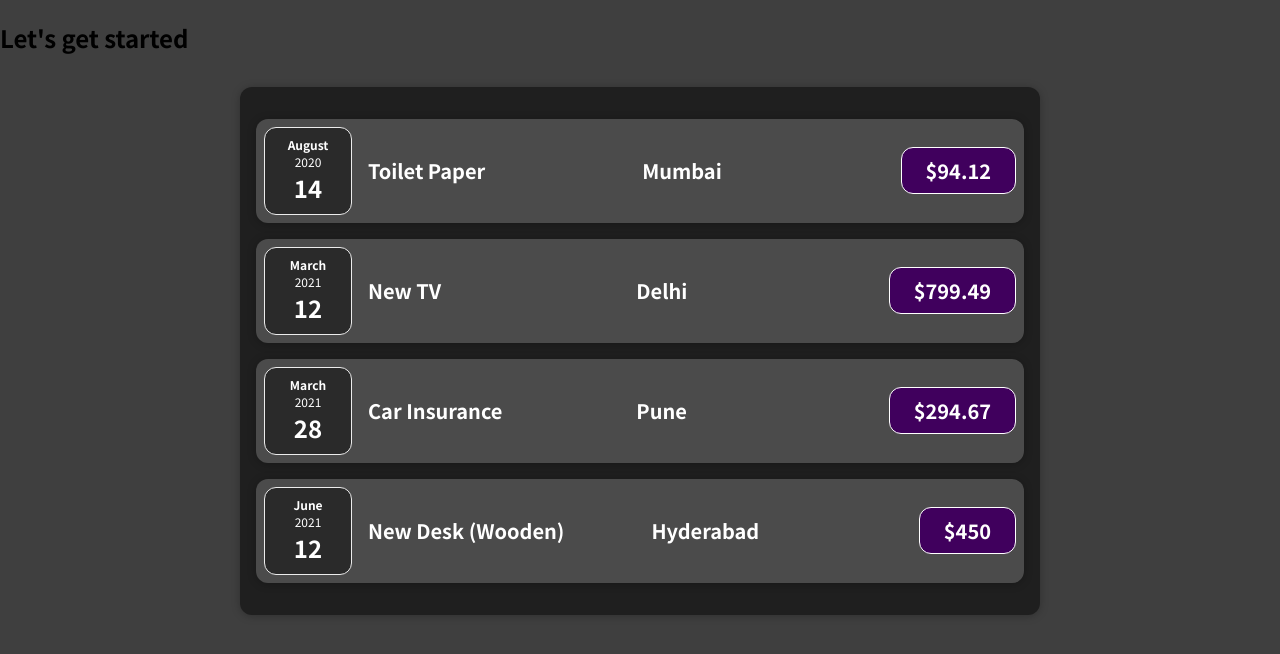
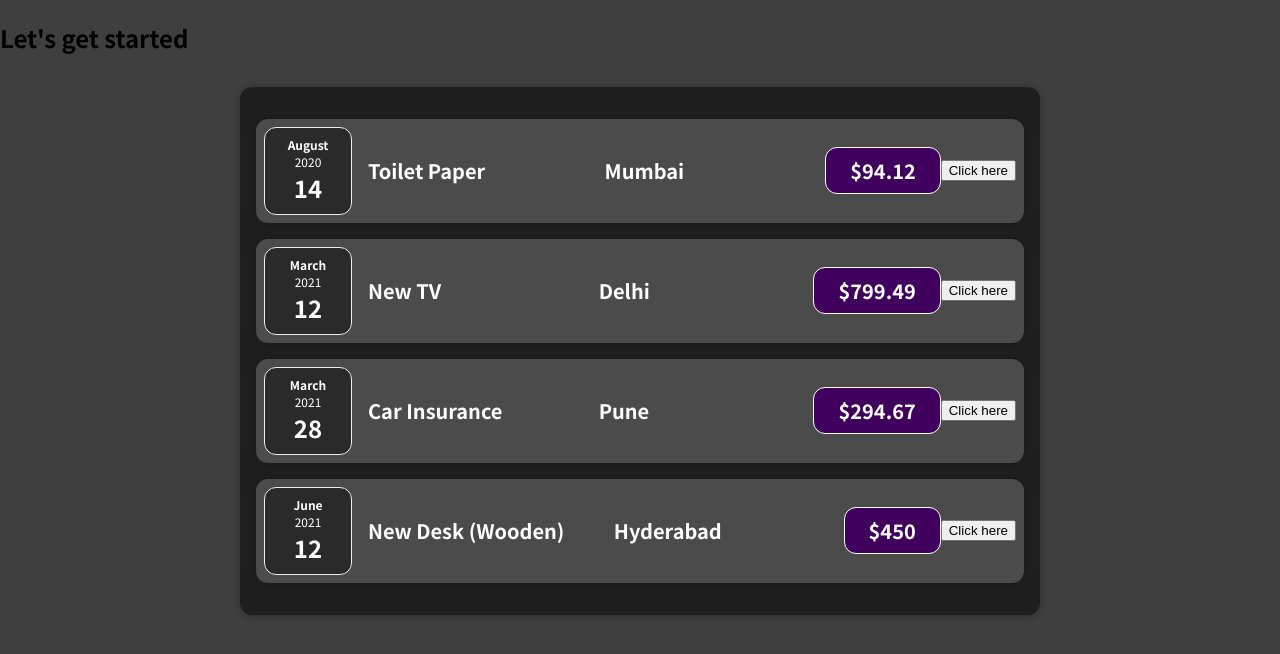
Before and after one commit to ramsankarAloor/react-tutorial-udemy, a JavaScript app: page / in a window 1280 px wide. Shown: the top 654 px of the page. Built offline with nearby package versions, Linux system fonts and the light colour scheme.

Commit message:
dummy event handler

```diff
--- a/src/components/Expenses/ExpenseItem.js
+++ b/src/components/Expenses/ExpenseItem.js
@@ -4,6 +4,9 @@ import "./ExpenseItem.css";
 import Card from "../UI/Card";
 
 function ExpenseItem(props) {
+  const clickHandler = () => {
+    console.log("button clicked!!");
+  };
   return (
     <Card className="expense-item">
       <ExpenseDate date={props.date} />
@@ -12,6 +15,7 @@ function ExpenseItem(props) {
         location={props.location}
         title={props.title}
       />
+      <button onClick={clickHandler}>Click here</button>
     </Card>
   );
 }
```
